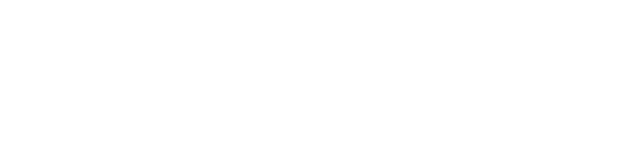
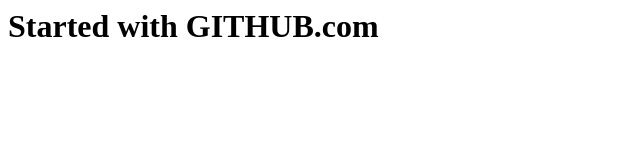
Before and after one commit to AnushaNatraj/test-github, a plain HTML site: page index.html in a window 1280 px wide. Shown: the whole page, without its empty margins (0-640 px from the left). Drawn offline with Linux system fonts and the light colour scheme.

Commit message:
added heading tag

```diff
--- a/index.html
+++ b/index.html
@@ -1,7 +1,8 @@
 <html>
 
+<body>
 
-<body>
+  <h1>Started with GITHUB.com</h1>
 </body>
 
 </html>
```
